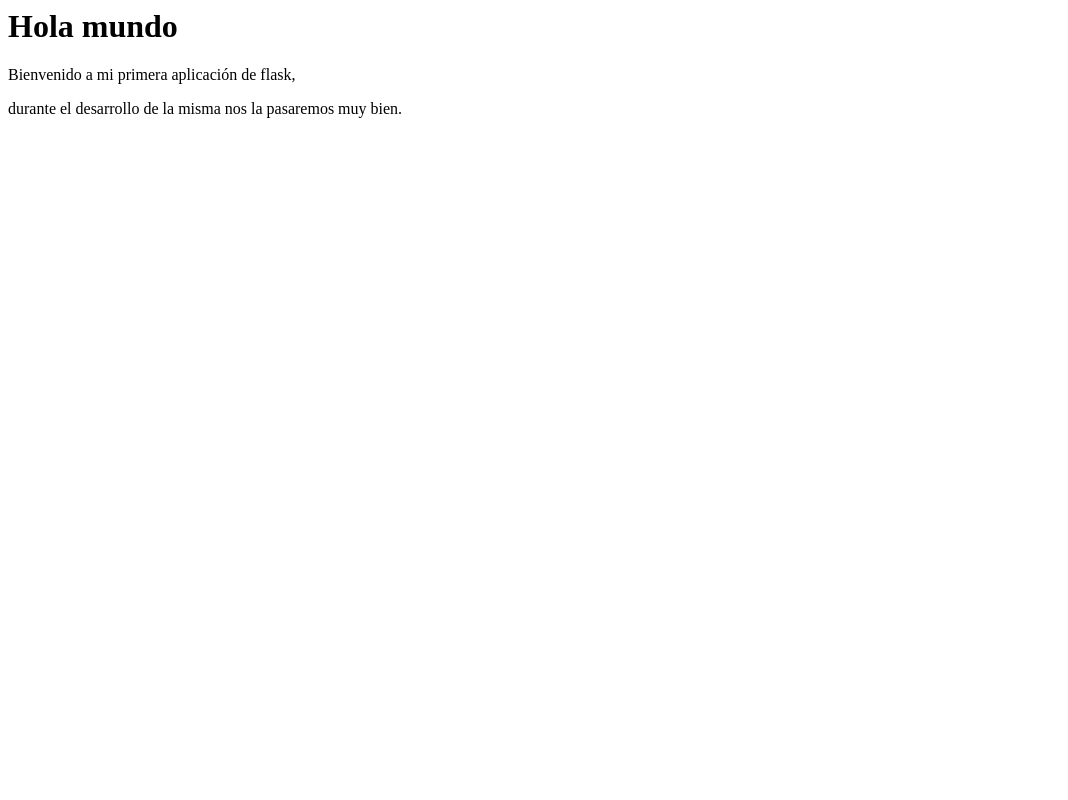
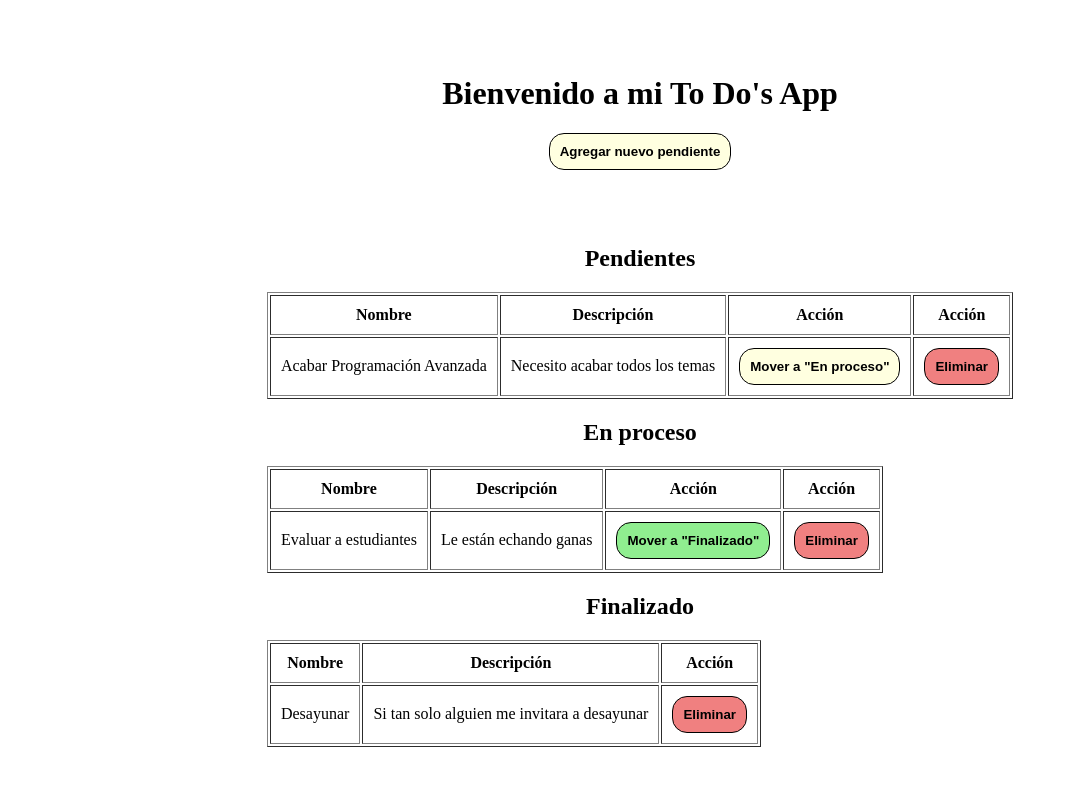
Before and after one commit to CIRKL0N3/mi_primera_app_flask, a Flask app: page / in a window 1280 px wide. Shown: the whole page, without its empty margins (0-1068 px from the left). Run offline with Flask 3, Linux system fonts and the light colour scheme.

Commit message:
Se ha creado la plantilla To Do's en home.html (Sin funcionalidad)

```diff
--- a/app/templates/home.html
+++ b/app/templates/home.html
@@ -1,3 +1,108 @@
-<h1>Hola mundo</h1>
-<p> Bienvenido a mi primera aplicación de flask, </p>
-<p> durante el desarrollo de la misma nos la pasaremos muy bien. </p>
+<!DOCTYPE html>
+<html lang="en">
+<head>
+    <meta charset="UTF-8">
+    <meta name="viewport" content="width=device-width, initial-scale=1.0">
+    <title>Mi To Do App</title>
+    <style>
+        body {
+            display: flex;
+            justify-content: center;
+            align-items: center;
+            min-height: 100vh; /* Hace que el contenido esté centrado verticalmente */
+            margin: 0; /* Elimina márgenes del body */
+            text-align: center; /* Centra el texto */
+        }
+
+        .container {
+            text-align: center;
+            margin-bottom: 10%;
+        }
+    </style>
+</head>
+<body>
+    <main>
+
+        <div class="container">
+            <h1>Bienvenido a mi To Do's App</h1>
+            <button type="button" style="border: 1px solid black; padding: 10px; background-color: lightyellow; font-weight: bold; cursor: pointer; border-radius: 15px;">
+                Agregar nuevo pendiente
+            </button>
+        </div>
+
+        <section>
+            <h2>Pendientes</h2>
+            <table border="1" cellpadding="10">
+                <thead>
+                    <tr>
+                        <th>Nombre</th>
+                        <th>Descripción</th>
+                        <th>Acción</th>
+                        <th>Acción</th>
+                    </tr>
+                </thead>
+                <tbody>
+                    <tr>
+                        <td>Acabar Programación Avanzada</td>
+                        <td>Necesito acabar todos los temas</td>
+                        <td><button type="button" style="border: 1px solid black; padding: 10px; background-color: lightyellow; font-weight: bold; cursor: pointer; border-radius: 15px;">
+                            Mover a "En proceso"
+                        </button></td>
+                        <td><button type="button" style="border: 1px solid black; padding: 10px; background-color: lightcoral; font-weight: bold; cursor: pointer; border-radius: 15px;">
+                            Eliminar
+                        </button></td>
+                    </tr>
+                </tbody>
+            </table>
+        </section>
+
+        <section>
+            <h2>En proceso</h2>
+            <table border="1" cellpadding="10">
+                <thead>
+                    <tr>
+                        <th>Nombre</th>
+                        <th>Descripción</th>
+                        <th>Acción</th>
+                        <th>Acción</th>
+                    </tr>
+                </thead>
+                <tbody>
+                    <tr>
+                        <td>Evaluar a estudiantes</td>
+                        <td>Le están echando ganas</td>
+                        <td><button type="button" style="border: 1px solid black; padding: 10px; background-color: lightgreen; font-weight: bold; cursor: pointer; border-radius: 15px;">
+                            Mover a "Finalizado"
+                        </button></td>
+                        <td><button type="button" style="border: 1px solid black; padding: 10px; background-color: lightcoral; font-weight: bold; cursor: pointer; border-radius: 15px;">
+                            Eliminar
+                        </button></td>
+                    </tr>
+                </tbody>
+            </table>
+        </section>
+
+        <section>
+            <h2>Finalizado</h2>
+            <table border="1" cellpadding="10">
+                <thead>
+                    <tr>
+                        <th>Nombre</th>
+                        <th>Descripción</th>
+                        <th>Acción</th>
+                    </tr>
+                </thead>
+                <tbody>
+                    <tr>
+                        <td>Desayunar</td>
+                        <td>Si tan solo alguien me invitara a desayunar</td>
+                        <td><button type="button" style="border: 1px solid black; padding: 10px; background-color: lightcoral; font-weight: bold; cursor: pointer; border-radius: 15px;">
+                            Eliminar
+                        </button></td>
+                    </tr>
+                </tbody>
+            </table>
+        </section>
+    </main>
+</body>
+</html>
```
